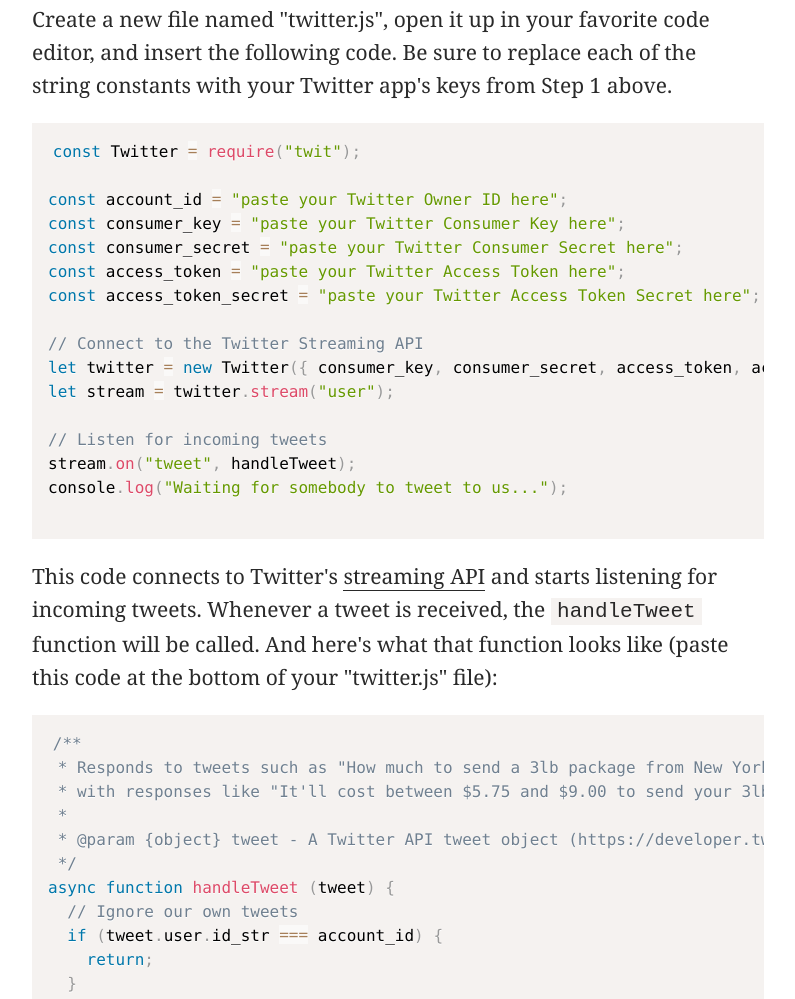
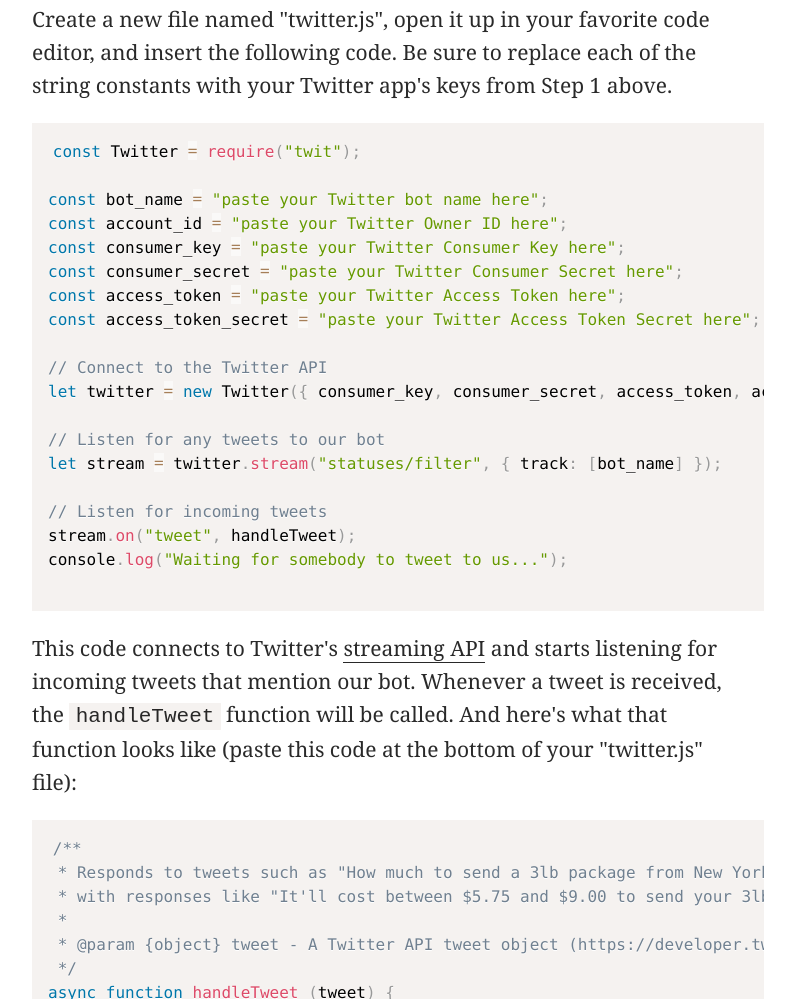
Before and after one commit to BigstickCarpet/bigstickcarpet.github.io, a plain HTML site: page ship-engine-bot/index.html in a window 1280 px wide. Shown: the part 5039-6038 px from the top of the page, without its empty margins (258-1053 px from the left). Drawn offline with Linux system fonts and the light colour scheme.

Commit message:
Updated the Twitter sample code to use the filter API instead of the user stream API

```diff
--- a/ship-engine-bot/index.html
+++ b/ship-engine-bot/index.html
@@ -148,22 +148,25 @@
       <pre><code class="language-javascript">
 const Twitter = require("twit");
 
+const bot_name = "paste your Twitter bot name here";
 const account_id = "paste your Twitter Owner ID here";
 const consumer_key = "paste your Twitter Consumer Key here";
 const consumer_secret = "paste your Twitter Consumer Secret here";
 const access_token = "paste your Twitter Access Token here";
 const access_token_secret = "paste your Twitter Access Token Secret here";
 
-// Connect to the Twitter Streaming API
+// Connect to the Twitter API
 let twitter = new Twitter({ consumer_key, consumer_secret, access_token, access_token_secret });
-let stream = twitter.stream("user");
+
+// Listen for any tweets to our bot
+let stream = twitter.stream("statuses/filter", { track: [bot_name] });
 
 // Listen for incoming tweets
 stream.on("tweet", handleTweet);
 console.log("Waiting for somebody to tweet to us...");
       </code></pre>
       <p>
-        This code connects to Twitter's <a href="https://developer.twitter.com/en/docs/tutorials/consuming-streaming-data">streaming API</a> and starts listening for incoming tweets.  Whenever a tweet is received, the <code>handleTweet</code> function will be called.  And here's what that function looks like (paste this code at the bottom of your "twitter.js" file):
+        This code connects to Twitter's <a href="https://developer.twitter.com/en/docs/tutorials/consuming-streaming-data">streaming API</a> and starts listening for incoming tweets that mention our bot.  Whenever a tweet is received, the <code>handleTweet</code> function will be called.  And here's what that function looks like (paste this code at the bottom of your "twitter.js" file):
       </p>
       <pre><code class="language-javascript">
 /**
```
